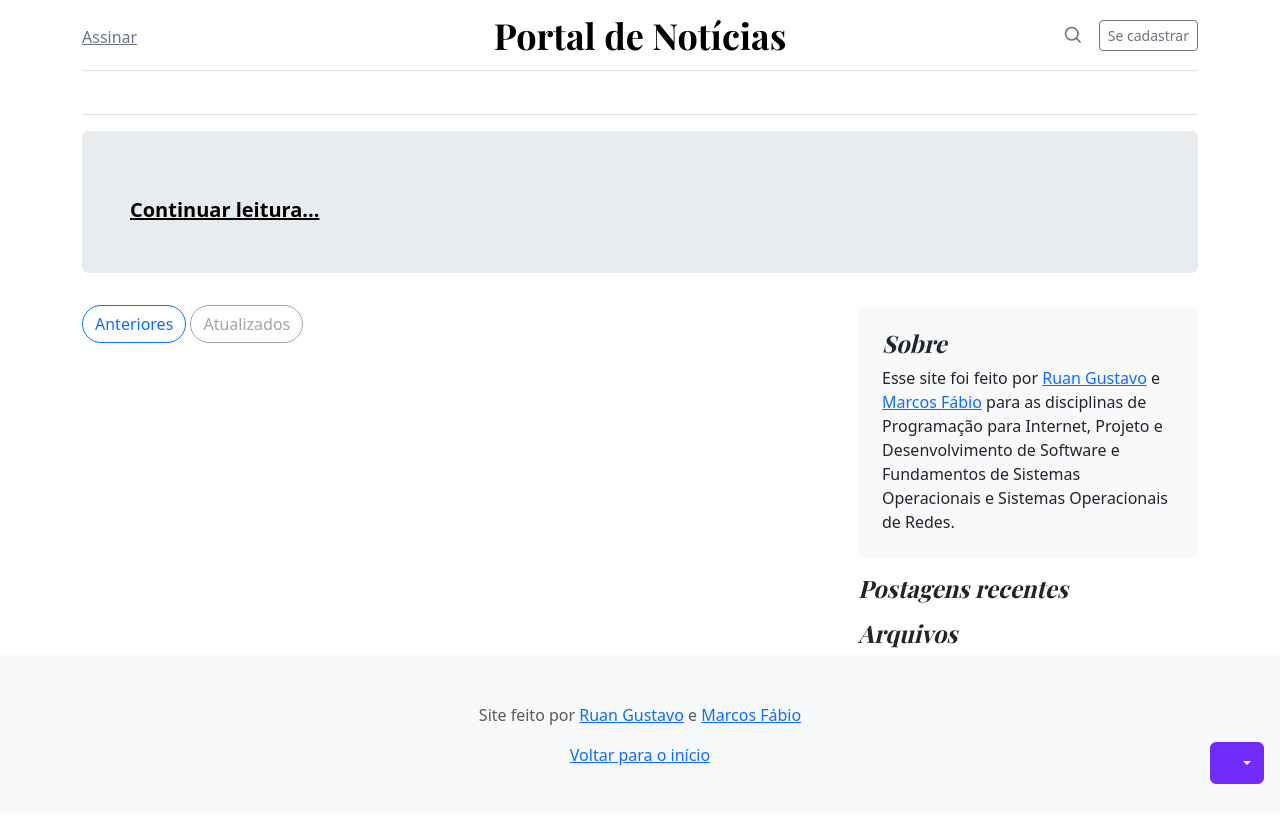
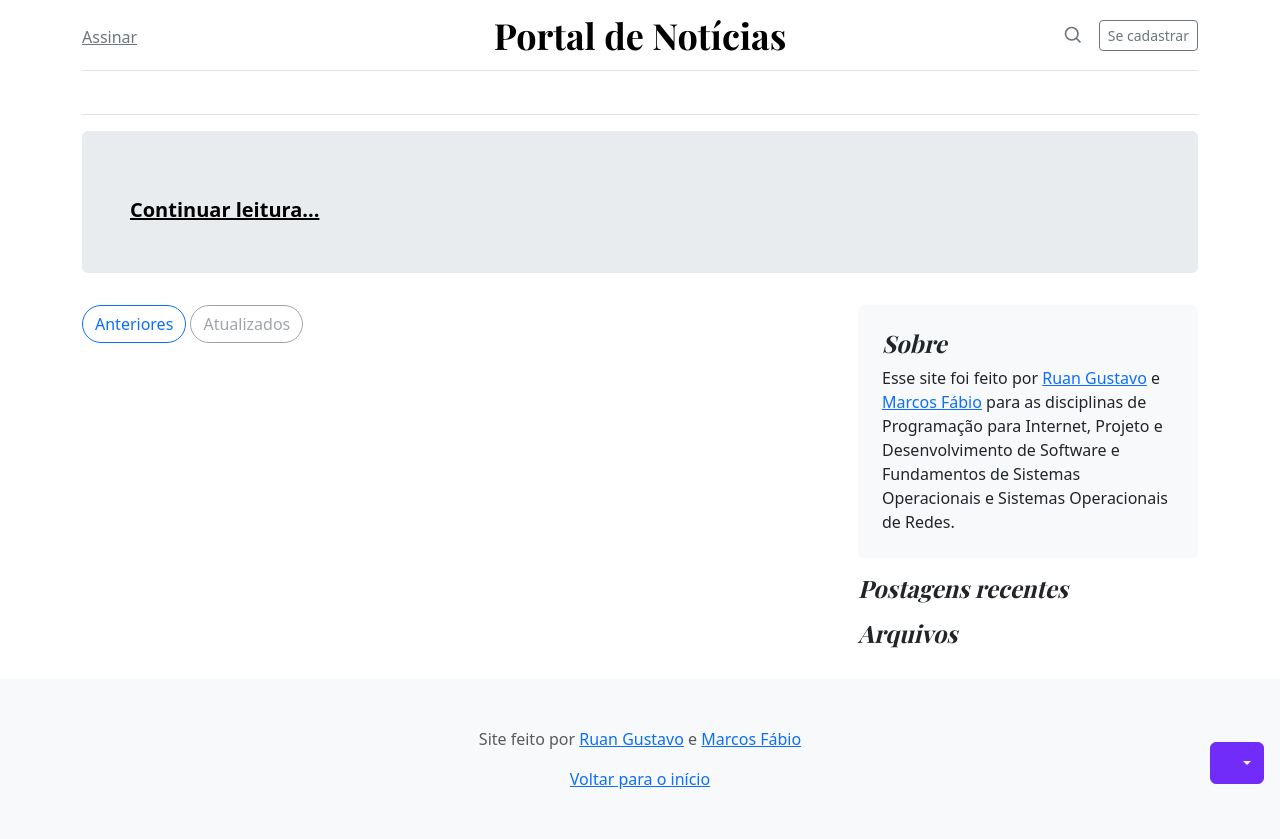
Before and after one commit to ruangustavo/portal-de-noticias, a Django app: page / in a window 1280 px wide. Before the commit the page ends 784 px from the top, so only its background shows below. Run offline with Django 4.2, Linux system fonts and the light colour scheme; data that the repository does not hold is empty.

Commit message:
Corrigir estilização do footer que não fica embaixo

```diff
--- a/app/templates/base.html
+++ b/app/templates/base.html
@@ -23,13 +23,13 @@
               crossorigin="anonymous">
         <link href="{% static "css/styles.css" %}" rel="stylesheet" />
     </head>
-    <body>
+    <body class="d-flex flex-column min-vh-100">
         {% include "partials/color_mode_switcher.html" %}
         <div class="container">
             {% include "partials/header.html" %}
             {% include "partials/nav_bar.html" %}
         </div>
-        <main class="container">
+        <main class="container flex-grow-1">
             {% block content %}
             {% endblock content %}
         </main>
--- a/app/templates/partials/footer.html
+++ b/app/templates/partials/footer.html
@@ -1,4 +1,4 @@
-<footer class="py-5 text-center text-body-secondary bg-body-tertiary">
+<footer class="py-5 text-center text-body-secondary bg-body-tertiary flex-shrink-0 mt-4">
     <p>
         Site feito por <a href="mailto:ruan.gustavo@escolar.ifrn.edu.br">Ruan Gustavo</a> e <a href="mailto:marcos.fabio@escolar.ifrn.edu.br">Marcos Fábio</a>
     </p>
```
